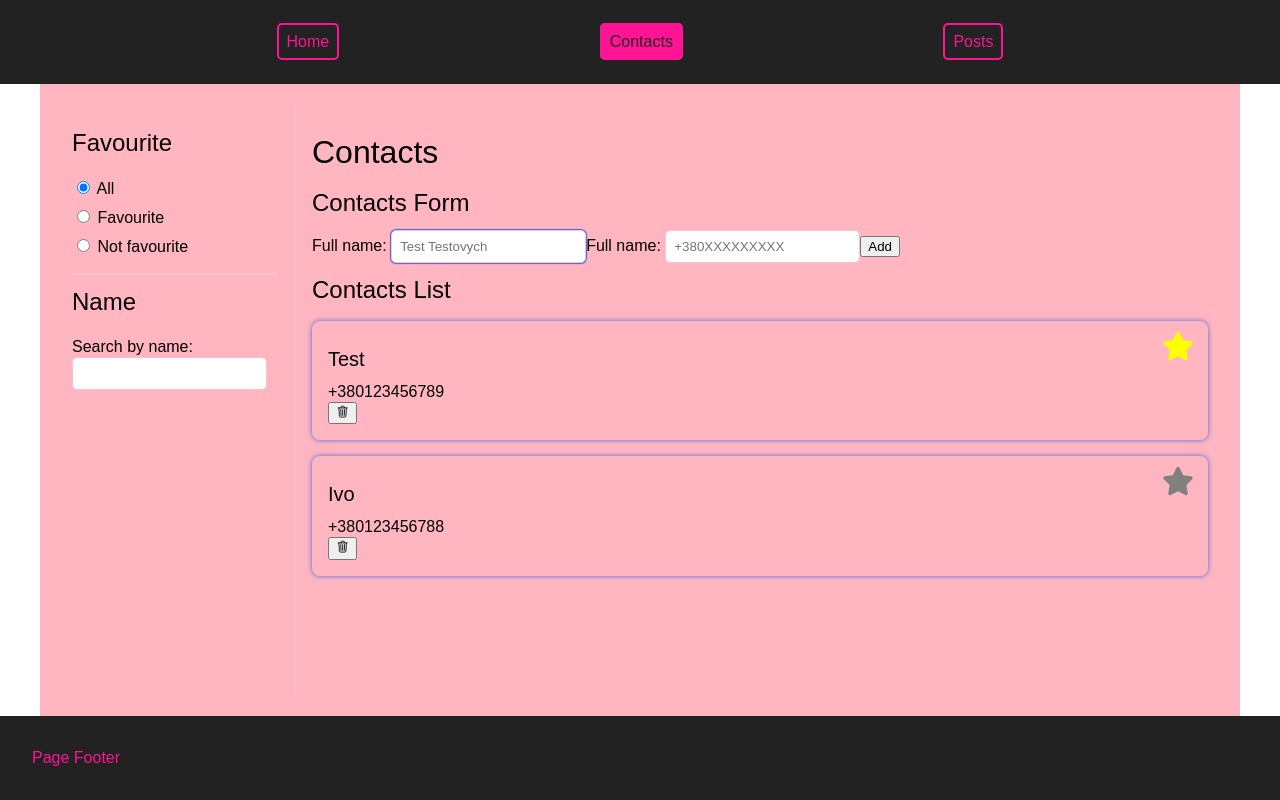
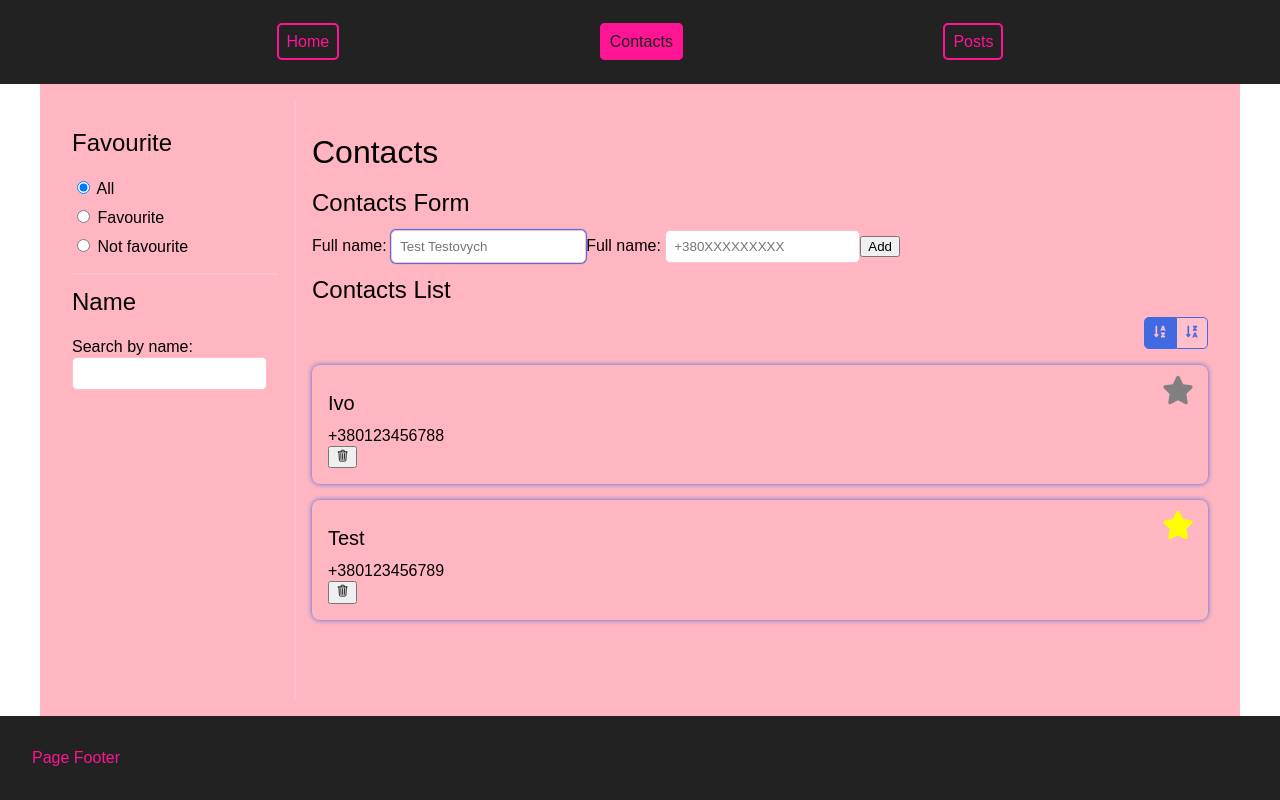
Before and after one commit to pecourses/pe2024-1-contacts-redux-app, a React (Vite) app: page /contacts in a window 1280 px wide. Built offline with nearby package versions, Linux system fonts and the light colour scheme.

Commit message:
Arr sort by name

```diff
--- /dev/null
+++ b/src/components/ContactsList/ListOrderControls/ListOrderControls.module.css
@@ -0,0 +1,27 @@
+.orderControlsContainer {
+  text-align: right;
+}
+
+.btn {
+  width: 2rem;
+  height: 2rem;
+  border: 1px solid royalblue;
+  cursor: pointer;
+  color: royalblue;
+  background-color: pink;
+}
+
+.btn:first-child {
+  border-top-left-radius: 0.3rem;
+  border-bottom-left-radius: 0.3rem;
+}
+
+.btn:last-child {
+  border-top-right-radius: 0.3rem;
+  border-bottom-right-radius: 0.3rem;
+}
+
+.activeBtn {
+  color: pink;
+  background-color: royalblue;
+}
--- /dev/null
+++ b/src/components/ContactsList/ListOrderControls/index.jsx
@@ -0,0 +1,35 @@
+import classNames from 'classnames';
+import { FaSortAlphaDown, FaSortAlphaDownAlt } from 'react-icons/fa';
+import styles from './ListOrderControls.module.css';
+import { connect } from 'react-redux';
+import { setOrder } from '../../../store/slices/contactsSlice';
+
+function ListOrderControls ({ byName, changeOrder }) {
+  const caclClassNames = order =>
+    classNames(styles.btn, { [styles.activeBtn]: order === byName });
+
+  return (
+    <div className={styles.orderControlsContainer}>
+      <button
+        className={caclClassNames('ASC')}
+        onClick={() => changeOrder({ byName: 'ASC' })}
+      >
+        <FaSortAlphaDown />
+      </button>
+      <button
+        className={caclClassNames('DESC')}
+        onClick={() => changeOrder({ byName: 'DESC' })}
+      >
+        <FaSortAlphaDownAlt />
+      </button>
+    </div>
+  );
+}
+
+const mapStateToProps = ({ contactsList: { order } }) => order;
+
+const mapDispatchToProps = dispatch => ({
+  changeOrder: order => dispatch(setOrder(order)),
+});
+
+export default connect(mapStateToProps, mapDispatchToProps)(ListOrderControls);
--- a/src/components/ContactsList/index.jsx
+++ b/src/components/ContactsList/index.jsx
@@ -4,6 +4,7 @@ import {
   removeContact,
   toggleFavourite,
 } from '../../store/slices/contactsSlice';
+import ListOrderControls from './ListOrderControls';
 import CONSTANTS from '../../constants';
 
 function ContactsList ({
@@ -11,6 +12,7 @@ function ContactsList ({
   remove,
   toggle,
   filter: { isFavourite, fullName },
+  order: { byName },
 }) {
   const mapContacts = c => (
     <ContactsListItem key={c.id} contact={c} remove={remove} toggle={toggle} />
@@ -26,13 +28,25 @@ function ContactsList ({
   const filterByName = c =>
     c.fullName.toLowerCase().includes(fullName.toLowerCase());
 
+  const sortByName = (a, b) => {
+    const ORDER_COEF = { ASC: 1, DESC: -1 };
+
+    if (a.fullName > b.fullName) {
+      return ORDER_COEF[byName];
+    } else {
+      return -1 * ORDER_COEF[byName];
+    }
+  };
+
   return (
     <section>
       <h2>Contacts List</h2>
+      <ListOrderControls />
       <ul>
         {contacts
           .filter(filterByIsFavouriteContacts)
           .filter(filterByName)
+          .sort(sortByName)
           .map(mapContacts)}
       </ul>
     </section>
--- a/src/store/slices/contactsSlice.js
+++ b/src/store/slices/contactsSlice.js
@@ -22,6 +22,9 @@ const initialState = {
   filter: {
     isFavourite: IS_FAVOURITE,
     fullName: FULL_NAME,
+  },
+  order: {
+    byName: 'ASC',
   },
 };
 
@@ -54,12 +57,20 @@ const contactsSlice = createSlice({
     setFilter: (state, { payload }) => {
       state.filter = { ...state.filter, ...payload };
     },
+    setOrder: (state, { payload }) => {
+      state.order = payload;
+    },
   },
 });
 
 const { reducer, actions } = contactsSlice;
 
-export const { removeContact, toggleFavourite, createContact, setFilter } =
-  actions;
+export const {
+  removeContact,
+  toggleFavourite,
+  createContact,
+  setFilter,
+  setOrder,
+} = actions;
 
 export default reducer;
```
